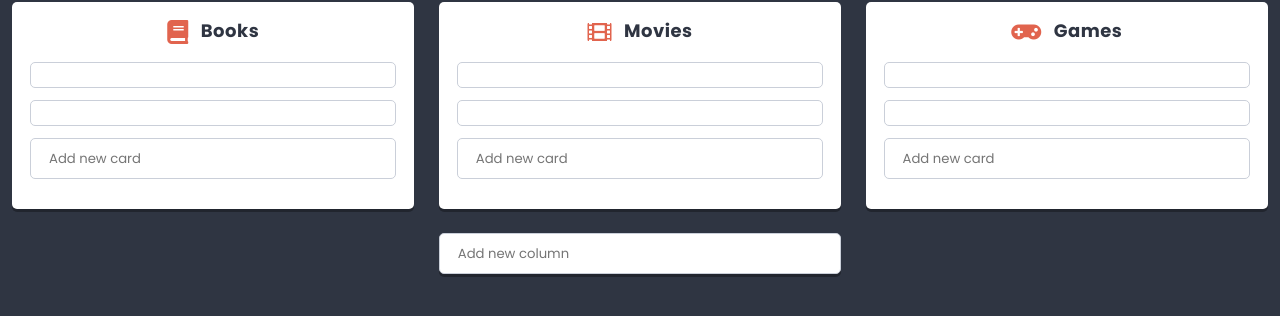
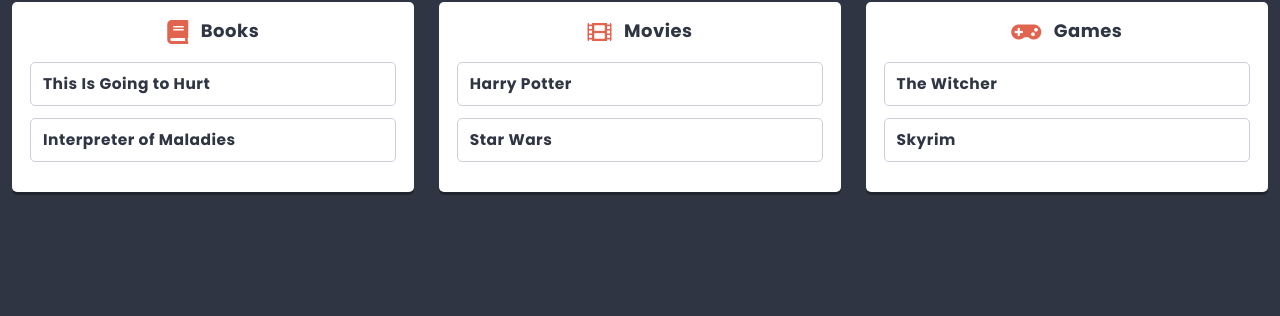
Before and after one commit to Nielichasila/react, a React app: page / in a window 1280 px wide. Shown: the part 430-746 px from the top of the page. Built offline with nearby package versions, Linux system fonts and the light colour scheme.

Commit message:
bug fixes

```diff
--- a/package.json
+++ b/package.json
@@ -23,7 +23,9 @@
     "prop-types": "^15.7.2",
     "react": "^16.7.0",
     "react-dom": "^16.7.0",
-    "react-html-parser": "^2.0.2"
+    "react-html-parser": "^2.0.2",
+    "react-redux": "^7.0.1",
+    "redux": "^4.0.1"
   },
   "devDependencies": {
     "@babel/core": "^7.4.3",
@@ -40,6 +42,7 @@
     "lint-staged": "^10.2.11",
     "mini-css-extract-plugin": "^0.5.0",
     "node-sass": "^4.11.0",
+    "redux-devtools-extension": "^2.13.8",
     "sass-loader": "^7.1.0",
     "style-loader": "^0.23.1",
     "webpack": "^4.29.6",
--- a/src/components/App/App.js
+++ b/src/components/App/App.js
@@ -1,17 +1,24 @@
 import React from 'react';
 import styles from './App.scss';
-import List from '../List/List.js';
-import {pageContents, listData} from '../../data/dataStore';
-
-
+import List from '../List/ListContainer.js';
+//import {pageContents, listData} from '../../data/dataStore';
+import PropTypes from 'prop-types';
 
 class App extends React.Component {
+  static propTypes = {
+    title: PropTypes.node,
+    subtitle: PropTypes.node,
+    lists: PropTypes.array,
+  }
   render() {
+    const {title, subtitle, lists} = this.props;
     return (
       <main className={styles.component}>
-        <h1 className={styles.title}>{pageContents.title}</h1>
-        <h2 className={styles.subtitle}>{pageContents.subtitle}</h2>
-        <List {...listData} />
+        <h1 className={styles.title}>{title}</h1>
+        <h2 className={styles.subtitle}>{subtitle}</h2>
+        {lists.map(listData => (
+          <List key={listData.id} {...listData} />
+        ))}
       </main>
     );
   }
--- /dev/null
+++ b/src/components/App/AppContainer.js
@@ -0,0 +1,10 @@
+import {connect} from 'react-redux';
+import App from './App';
+
+const mapStateToProps = state => ({
+  title: state.app.title,
+  subtitle: state.app.subtitle,
+  lists: state.lists,
+});
+
+export default connect(mapStateToProps)(App);
--- a/src/components/Card/Card.js
+++ b/src/components/Card/Card.js
@@ -1,14 +1,17 @@
 import React from 'react';
 import styles from './Card.scss';
-
-
+import PropTypes from 'prop-types';
 
 class Card extends React.Component {
 
+  static propTypes = {
+    title: PropTypes.string.isRequired,
+  }
   render() {
+    const {title} = this.props;
     return (
       <div className={styles.component}>
-        <h3></h3>
+        <h3 className={styles.title}>{title}</h3>
       </div>
     );
   }
--- a/src/components/Column/Column.js
+++ b/src/components/Column/Column.js
@@ -1,49 +1,36 @@
 import React from 'react';
 import styles from './Column.scss';
 import Card from '../Card/Card';
-import Creator from '../Creator/Creator';
-import {settings} from '../../data/dataStore';
+//import Creator from '../Creator/Creator';
 import Icon from '../Icon/Icon';
 import PropTypes from 'prop-types';
-
-
+//import {settings} from '../../data/dataStore';
 
 class Column extends React.Component {
-  state = {
-    cards: this.props.cards || [],
-  }
+
   static propTypes = {
     cards: PropTypes.node.isRequired,
     icon: PropTypes.node,
     title: PropTypes.string.isRequired,
   }
 
-  addCard(title){
-    this.setState(state => (
-      {
-        cards: [
-          ...state.cards,
-          {
-            key: state.cards.length ? state.cards[state.cards.length-1].key+1 : 0,
-            title,
-          },
-        ],
-      }
-    ));
-  }
 
   render() {
+    const {cards, title, icon} = this.props;
     return (
       <section className={styles.component}>
-        <h3 className={styles.title}><span className={styles.icon}><Icon name={this.props.icon}></Icon></span>{this.props.title}</h3>
+        <h3 className={styles.title}><span className={styles.icon}><Icon name={icon}></Icon></span>{title}</h3>
+
         <div className={styles.columns}>
-          {this.state.cards.map(({key, ...cardProps}) => (
-            <Card key={key} {...cardProps} />
+          {cards.map(cardData => (
+            <Card key={cardData.id} {...cardData} />
           ))}
         </div>
+        {/*
         <div className={styles.creator}>
           <Creator text={settings.cardCreatorText} action={title => this.addCard(title)}/>
         </div>
+          */}
       </section>
     );
   }
--- /dev/null
+++ b/src/components/Column/ColumnContainer.js
@@ -0,0 +1,10 @@
+import {connect} from 'react-redux';
+import Column from './column';
+
+export const getcardsForcolumn = ({cards}, columnId) => cards.filter(card => card.columnId == columnId);
+
+const mapStateToProps = (state, props) => ({
+  cards: getcardsForcolumn(state, props.id),
+});
+
+export default connect(mapStateToProps)(Column);
--- a/src/components/List/List.js
+++ b/src/components/List/List.js
@@ -2,17 +2,15 @@
 import styles from './List.scss';
 import Hero from '../Hero/Hero';
 import PropTypes from 'prop-types';
-import Column from '../Column/Column';
+import Column from '../Column/ColumnContainer';
 import {settings} from '../../data/dataStore';
 import ReactHtmlParser from 'react-html-parser';
-import Creator from '../Creator/Creator';
+//import Creator from '../Creator/Creator';
 
 
 
 class List extends React.Component {
-  state = {
-    columns: this.props.columns || [],
-  }
+
     static propTypes = {
       title: PropTypes.node.isRequired,
       description: PropTypes.node,
@@ -22,38 +20,26 @@
     static defaultProps = {
       description: settings.defaultListDescription,
     }
-    addColumn(title){
-      this.setState(state => (
-        {
-          columns: [
-            ...state.columns,
-            {
-              key: state.columns.length ? state.columns[state.columns.length-1].key+1 : 0,
-              title,
-              icon: 'list-alt',
-              cards: [],
-            },
-          ],
-        }
-      ));
-    }
 
     render() {
+      const {title, image, description, columns} = this.props;
+
       return (
         <section className={styles.component}>
-          <Hero titleText={this.props.title}
-            image={this.props.image}
-          />
-          <div className={styles.description}>{ReactHtmlParser(this.props.description)}
+          <Hero titleText={title} image={image} />
+          <div className={styles.description}>
+            {ReactHtmlParser(description)}
           </div>
           <div className={styles.columns}>
-            {this.state.columns.map(({key, ...columnProps}) => (
-              <Column key={key} {...columnProps} />
+            {columns.map(columnData => (
+              <Column key={columnData.id} {...columnData} />
             ))}
           </div>
+          {/*
           <div className={styles.creator}>
             <Creator text={settings.columnCreatorText} action={title => this.addColumn(title)}/>
           </div>
+            */}
         </section>
       );
     }
--- /dev/null
+++ b/src/components/List/ListContainer.js
@@ -0,0 +1,10 @@
+import {connect} from 'react-redux';
+import List from './List';
+
+export const getColumnsForList = ({columns}, listId) => columns.filter(column => column.listId == listId);
+
+const mapStateToProps = (state, props) => ({
+  columns: getColumnsForList(state, props.id),
+});
+
+export default connect(mapStateToProps)(List);
--- a/src/data/dataStore.js
+++ b/src/data/dataStore.js
@@ -5,6 +5,10 @@
     buttonOK: 'OK',
     buttonCancel: 'Cancel',
     defaultText: 'Add new item',
+  },
+  search: {
+    defaultText: 'Search...',
+    icon: 'search',
   },
   defaultListDescription: '<p>I can do all the things!!!</p>',
   defaultColumnIcon: 'list-alt',
@@ -67,3 +71,81 @@
     },
   ],
 };
+
+const lists = [
+  {
+    id: 'list-1',
+    title: 'Things to do <sup>soon!</sup>',
+    description: 'Interesting things I want to check out!',
+    image: 'http://uploads.kodilla.com/bootcamp/fer/11.react/space.png',
+  },
+];
+
+const columns = [
+  {
+    id: 'column-1',
+    listId: 'list-1',
+    title: 'Books',
+    icon: 'book',
+  },
+  {
+    id: 'column-2',
+    listId: 'list-1',
+    title: 'Movies',
+    icon: 'film',
+  },
+  {
+    id: 'column-3',
+    listId: 'list-1',
+    title: 'Games',
+    icon: 'gamepad',
+  },
+  {
+    id: 'column-4',
+    listId: 'list-2',
+    title: 'Strange column',
+    icon: 'question',
+  },
+];
+
+const cards = [
+  {
+    id: 'card-1',
+    columnId: 'column-1',
+    title: 'This Is Going to Hurt',
+  },
+  {
+    id: 'card-2',
+    columnId: 'column-1',
+    title: 'Interpreter of Maladies',
+  },
+  {
+    id: 'card-3',
+    columnId: 'column-2',
+    title: 'Harry Potter',
+  },
+  {
+    id: 'card-4',
+    columnId: 'column-2',
+    title: 'Star Wars',
+  },
+  {
+    id: 'card-5',
+    columnId: 'column-3',
+    title: 'The Witcher',
+  },
+  {
+    id: 'card-6',
+    columnId: 'column-3',
+    title: 'Skyrim',
+  },
+];
+
+const initialStoreData = {
+  app: {...pageContents},
+  lists: [...lists],
+  columns: [...columns],
+  cards: [...cards],
+};
+
+export default initialStoreData;
--- a/src/index.js
+++ b/src/index.js
@@ -2,6 +2,8 @@
 import './styles/normalize.scss';
 import './styles/global.scss';
 import ReactDOM from 'react-dom';
-import App from './components/App/App';
+import App from './components/App/AppContainer';
+import { Provider } from 'react-redux';
+import store from './redux/store';
 
-ReactDOM.render(<App />, document.getElementById('app'));
+ReactDOM.render(<Provider store={store}><App /></Provider>, document.getElementById('app'));
--- /dev/null
+++ b/src/redux/store.js
@@ -0,0 +1,34 @@
+import {combineReducers, createStore} from 'redux';
+import initialStoreData from '../data/dataStore';
+
+// define initial state and shallow-merge initial data
+const initialState = {
+  app: initialStoreData.app,
+  lists: initialStoreData.lists,
+  columns: initialStoreData.columns,
+  cards: initialStoreData.cards,
+  searchString: '',
+};
+
+// define reducers
+const reducers = {
+};
+
+// add blank reducers for initial state properties without reducers
+Object.keys(initialState).forEach(item => {
+  if (typeof reducers[item] == 'undefined') {
+    reducers[item] = (statePart = null) => statePart;
+  }
+});
+
+// merge all reducers
+const storeReducer = combineReducers(reducers);
+
+// create store
+const store = createStore(
+  storeReducer,
+  initialState,
+  window.__REDUX_DEVTOOLS_EXTENSION__ && window.__REDUX_DEVTOOLS_EXTENSION__()
+);
+
+export default store;
```
Also changed, not shown: 1 other file (tests, documents, lock files or other folders).
